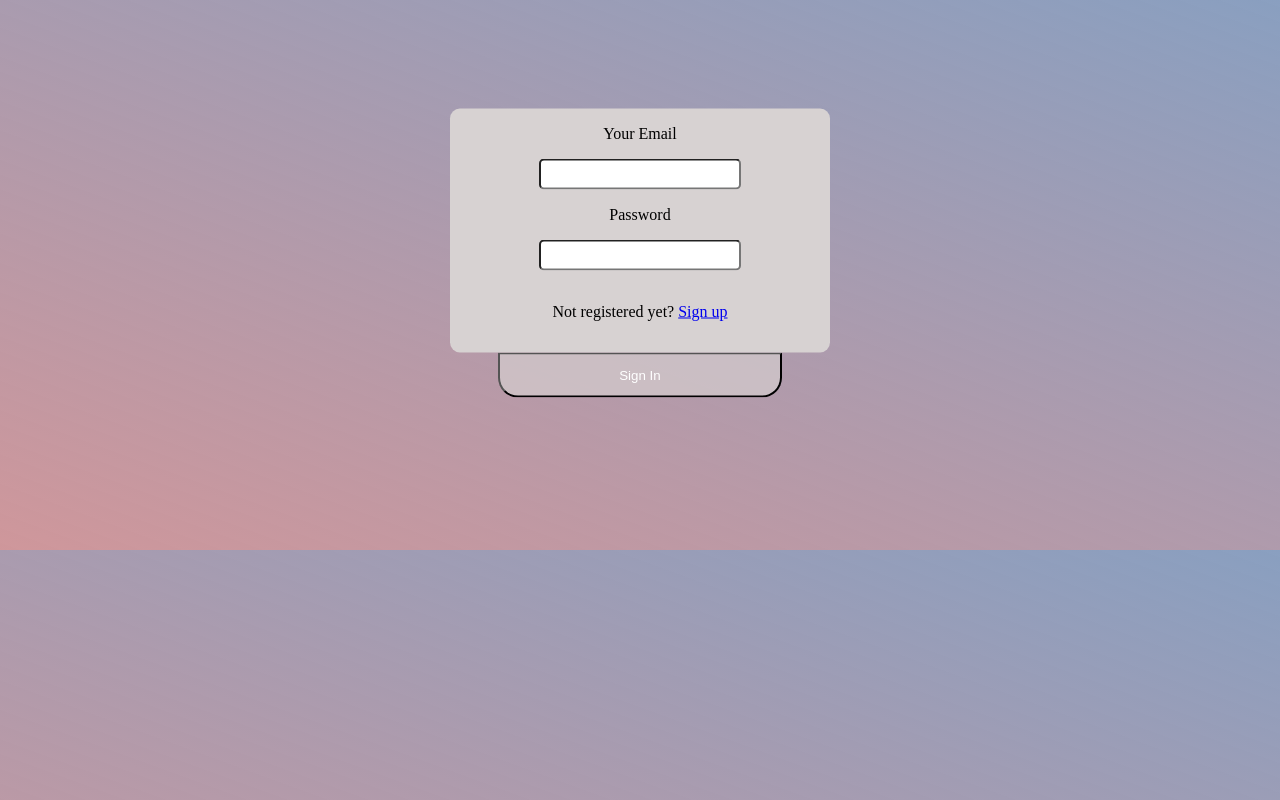
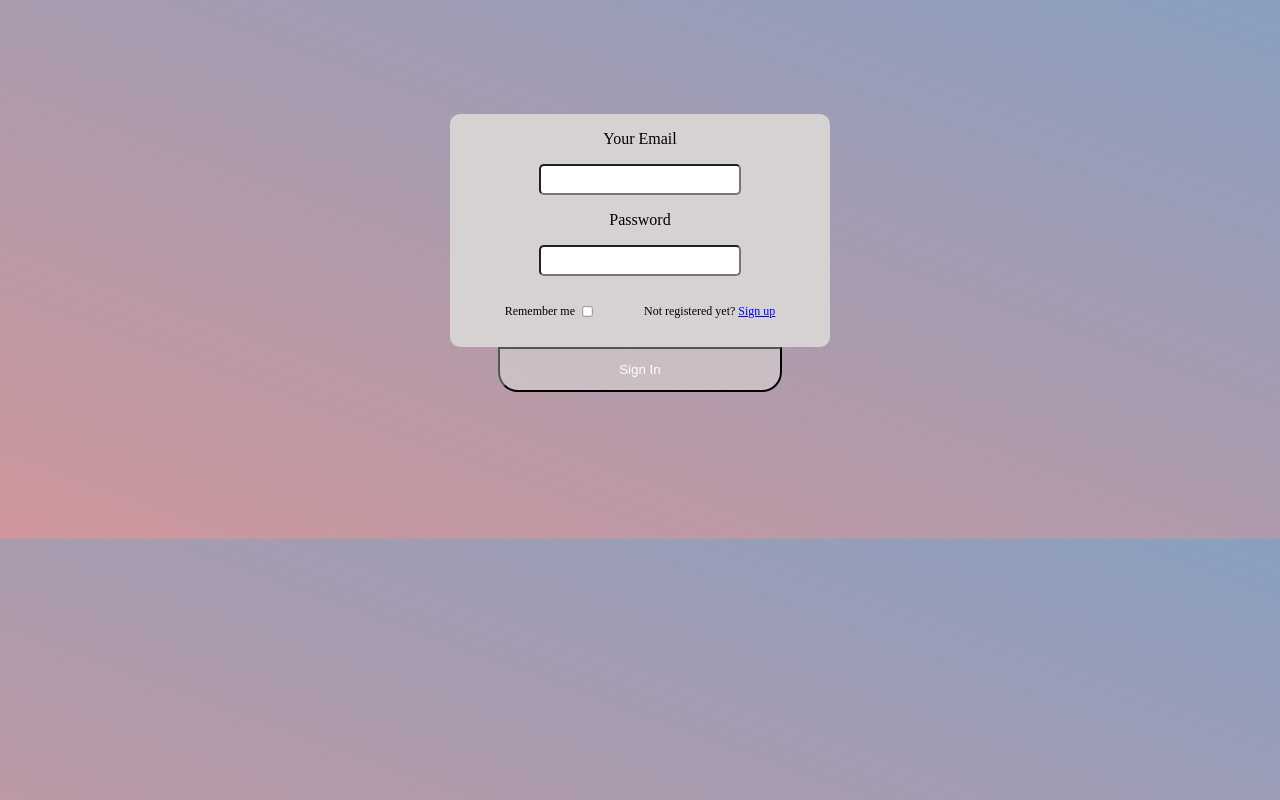
Before and after one commit to FlorianAutricque/exercise, a React (Vite) app in the folder 01 React form/: page / in a window 1280 px wide. Built offline with nearby package versions, Linux system fonts and the light colour scheme.

Commit message:
addind checkbox for fun

```diff
--- a/01 React form/src/components/Form.module.css
+++ b/01 React form/src/components/Form.module.css
@@ -25,6 +25,13 @@
   display: flex;
   justify-content: center;
   align-items: center;
+  font-size: 12px;
+  white-space: nowrap;
+}
+
+.secondaryContainer input[type="checkbox"] {
+  transform: scale(0.8);
+  margin-right: 50px;
 }
 
 .formContainer {
--- a/01 React form/src/components/SignInForm.jsx
+++ b/01 React form/src/components/SignInForm.jsx
@@ -29,7 +29,10 @@ function SignInForm() {
               <label htmlFor="password">Password</label>
               <input type="password" required />
             </form>
+
             <span>
+              <label>Remember me &nbsp;</label>
+              <input type="checkbox" />
               <p>Not registered yet?</p> &nbsp;
               <Link to="/signup">Sign up</Link>
             </span>
```
